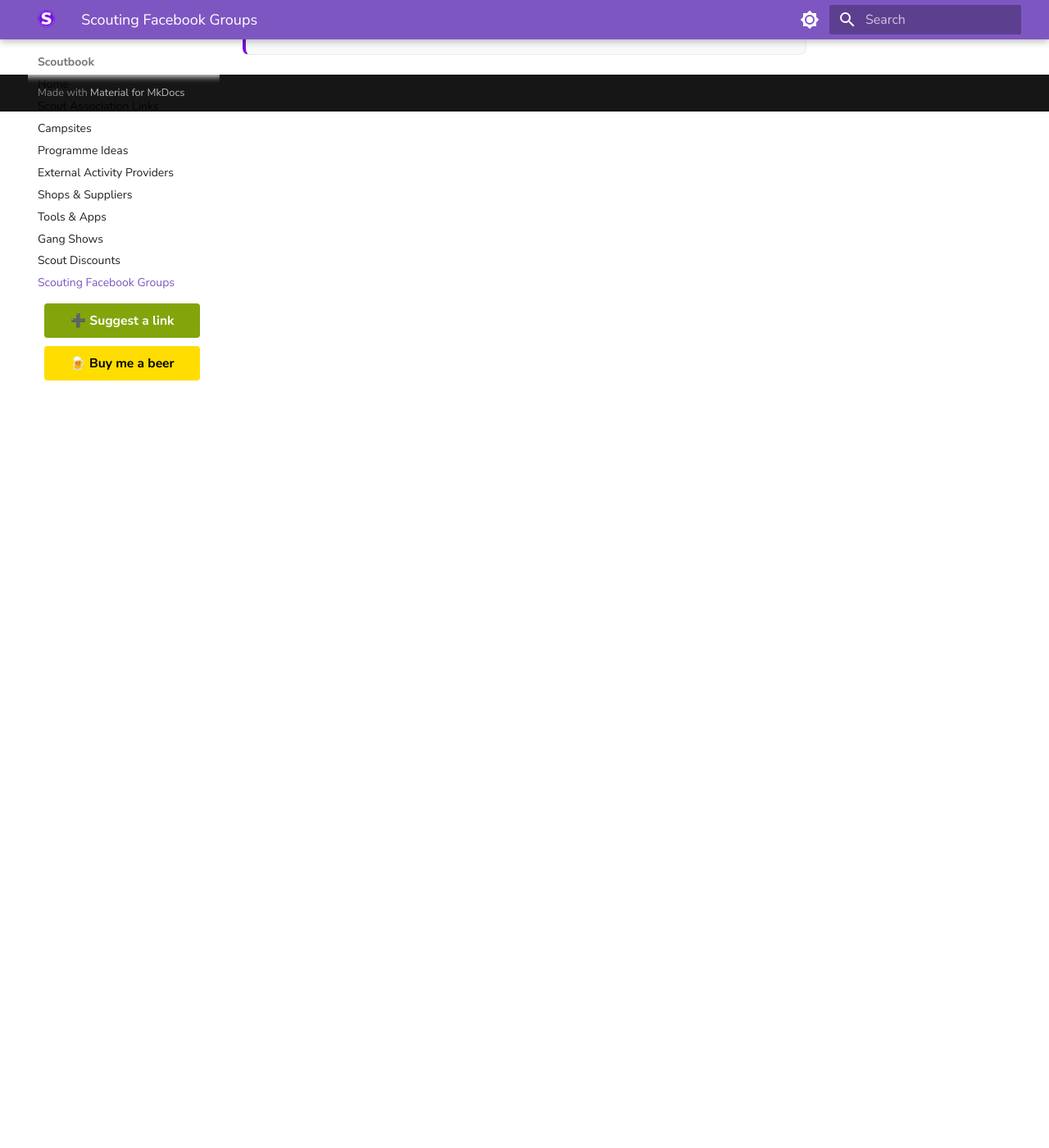
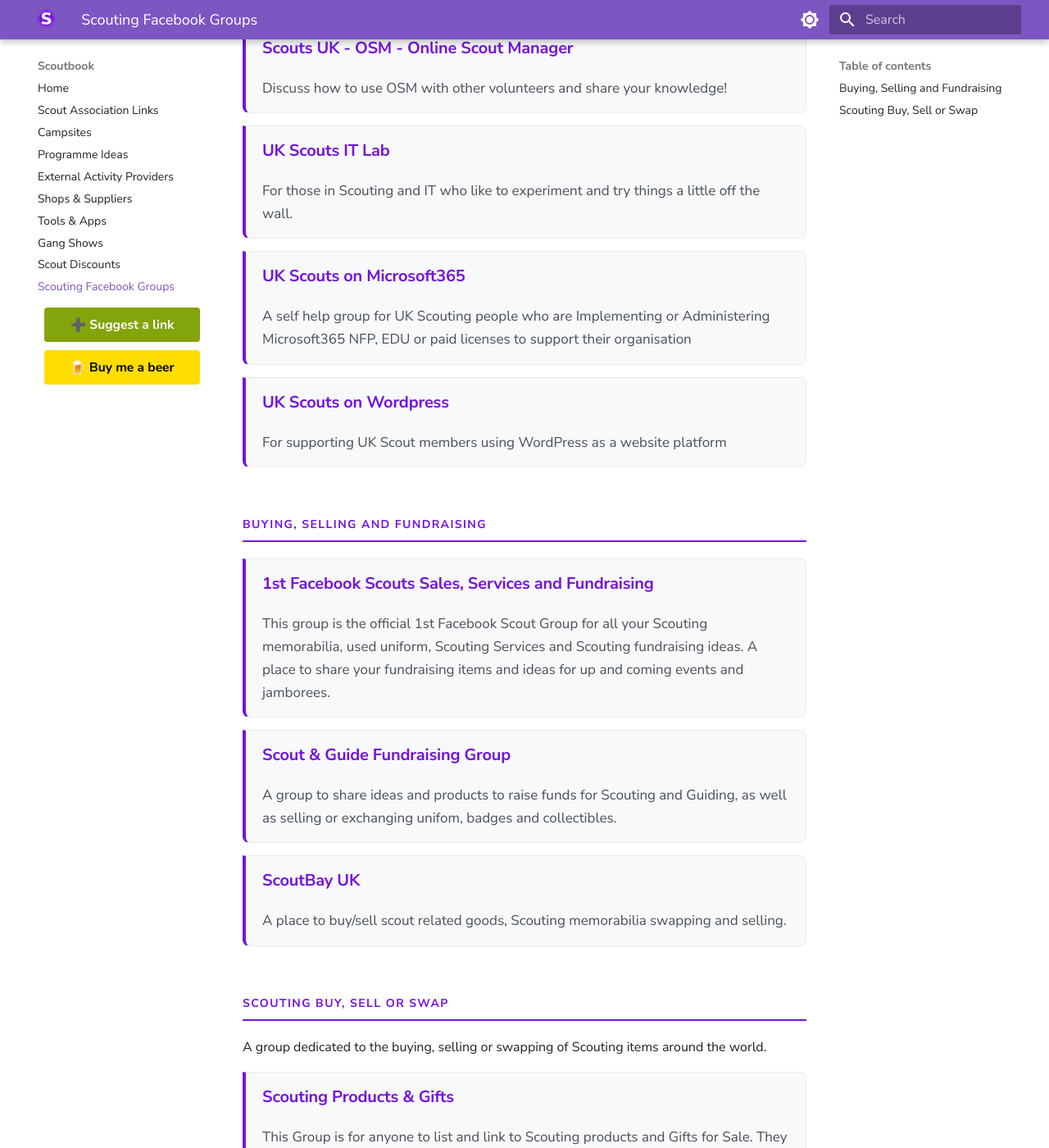
Before and after one commit to krisreynolds/scoutbook, an MkDocs documentation site: the page built from docs/facebookgroups.md, in a window 1280 px wide and 1400 px high, scrolled down 2404 px. Shown: the whole window at 82% size. Built offline with MkDocs 1.6.1 and Material for MkDocs 9.7.7, drawn with Linux system fonts in a browser that asks for light colours; some web fonts are replaced; some of the changed text lies outside the part shown.

Commit message:
New links

```diff
--- a/docs/facebookgroups.md
+++ b/docs/facebookgroups.md
@@ -1,6 +1,8 @@
 # Scouting Facebook Groups
 
 [➕ Suggest a link](https://form.jotform.com/260734372907057)
+
+### Advice and Ideas
 
 ### [1st Facebook Scout Group](https://www.facebook.com/groups/2450689742)
 With over 96,000 members from around the world, this is probably the largest group of Scouters you'll find! Members are from different Scout organisations from many different countries. A really useful place to get ideas and connect with others.
@@ -20,20 +22,23 @@
 ### [1st Facebook Scouts - IT Team](https://www.facebook.com/groups/508837139799039/)
 Although fairly quiet of late, this is a great place to ask those Scouting IT questions and to find advice from IT experts.
 
-### [1st Facebook Scouts Sales, Services and Fundraising](https://www.facebook.com/groups/1388019144821224/)
-This group is the official 1st Facebook Scout Group for all your Scouting memorabilia, used uniform, Scouting Services and Scouting fundraising ideas. A place to share your fundraising items and ideas for up and coming events and jamborees
-
 ### [Explorer Scout Young Leaders UK](https://www.facebook.com/groups/1942550419372211/)
 Questions, advice and guidance for Young Leaders.
+
+### [Gang Shows around the UK](https://www.facebook.com/groups/375189795836517)
+Discussions for all things Gang Show!
+
+### [iScoutonstage](https://www.facebook.com/groups/116801038407216)
+The Facebook forum for Scout Show production teams to discuss, hang out, share ideas & best practice and most of all to connect!
 
 ### [Managers and Trustees in Scouting - The Scouts UK](https://www.facebook.com/groups/475214515844527)
 An online space for managers in Scouting to share ideas, best practice and support each other. It is also designed to raise awareness of the leadership and management work as a whole and gives HQ the facility to discuss ideas and issues connected to the leadership and management agenda. It is open to those with a Manager or Trustee role in UK Scouting. Other members of UK Scouting may be permitted to join on a case-by-case basis.
 
-### [Scout & Guide Fundraising Group](https://www.facebook.com/groups/414126928657345/)
-A group to share ideas and products to raise funds for Scouting and Guiding, as well as selling or exchanging unifom, badges and collectibles.
-
 ### [Scout and Guide Programme Ideas](https://www.facebook.com/groups/403096317215277/)
 A group dedicated to sharing programme ideas - share your ideas or ask for help with a topic.
+
+### [Scout Association - Digital Tools Community Support](https://www.facebook.com/groups/798527056875795)
+This is the place for the UK Scouting Community to discuss The UK Scout Association New Digital Tools. Stuck with DBS? Want to know how to do something? Need tips and hints? Or are you a Go Live Support team member that can give your wisdom to fellow users ?
 
 ### [Scouts UK - Leaders](https://www.facebook.com/groups/scoutsleadersuk/)
 Facebook group just for Section Team based Adult Volunteers / Leaders involved with Scouting in the United Kingdom.
@@ -42,5 +47,34 @@
 ### [Scouts UK - OSM - Online Scout Manager](https://www.facebook.com/groups/ukscoutsosm/)
 Discuss how to use OSM with other volunteers and share your knowledge!
 
+### [UK Scouts IT Lab](https://www.facebook.com/groups/249968169365755/)
+For those in Scouting and IT who like to experiment and try things a little off the wall.
+
+### [UK Scouts on Microsoft365](https://www.facebook.com/groups/1487007118044739/)
+A self help group for UK Scouting people who are Implementing or Administering Microsoft365 NFP, EDU or paid licenses to support their organisation
+
+### [UK Scouts on Wordpress](https://www.facebook.com/groups/374069120398215/)
+For supporting UK Scout members using WordPress as a website platform
+
+## Buying, Selling and Fundraising
+
+### [1st Facebook Scouts Sales, Services and Fundraising](https://www.facebook.com/groups/1388019144821224/)
+This group is the official 1st Facebook Scout Group for all your Scouting memorabilia, used uniform, Scouting Services and Scouting fundraising ideas. A place to share your fundraising items and ideas for up and coming events and jamborees.
+
+### [Scout & Guide Fundraising Group](https://www.facebook.com/groups/414126928657345/)
+A group to share ideas and products to raise funds for Scouting and Guiding, as well as selling or exchanging unifom, badges and collectibles.
+
+### [ScoutBay UK](https://www.facebook.com/groups/1498298763796217/)
+A place to buy/sell scout related goods, Scouting memorabilia swapping and selling.
+
+## [Scouting Buy, Sell or Swap](https://www.facebook.com/groups/422902374496952)
+A group dedicated to the buying, selling or swapping of Scouting items around the world.
+
+### [Scouting Products & Gifts](https://www.facebook.com/groups/233523897004713)
+This Group is for anyone to list and link to Scouting products and Gifts for Sale. They can be sold directly from this Group or linked to another website. They can be your own products or they may be something you think is a good Scouting product.
+
+### [UK Scouting Freebies or For Sale](https://www.facebook.com/groups/529920274857957)
+This group is for selling or giving away anything that is Scouts branded or can be used for scouting activities. this group is not for selling any items other than Scouts related things such as camping equipment, uniform or anything else a section or leadership team may need.
+
 ### [UK Scout Uniform - Buy, sell and swap](https://www.facebook.com/groups/234435900225508/)
-This page is for buying, selling and swapping UK Scout uniform
+This page is for buying, selling and swapping UK Scout uniform.
```
Also changed, not shown: docs/external-providers.md (+5 -0 lines).
